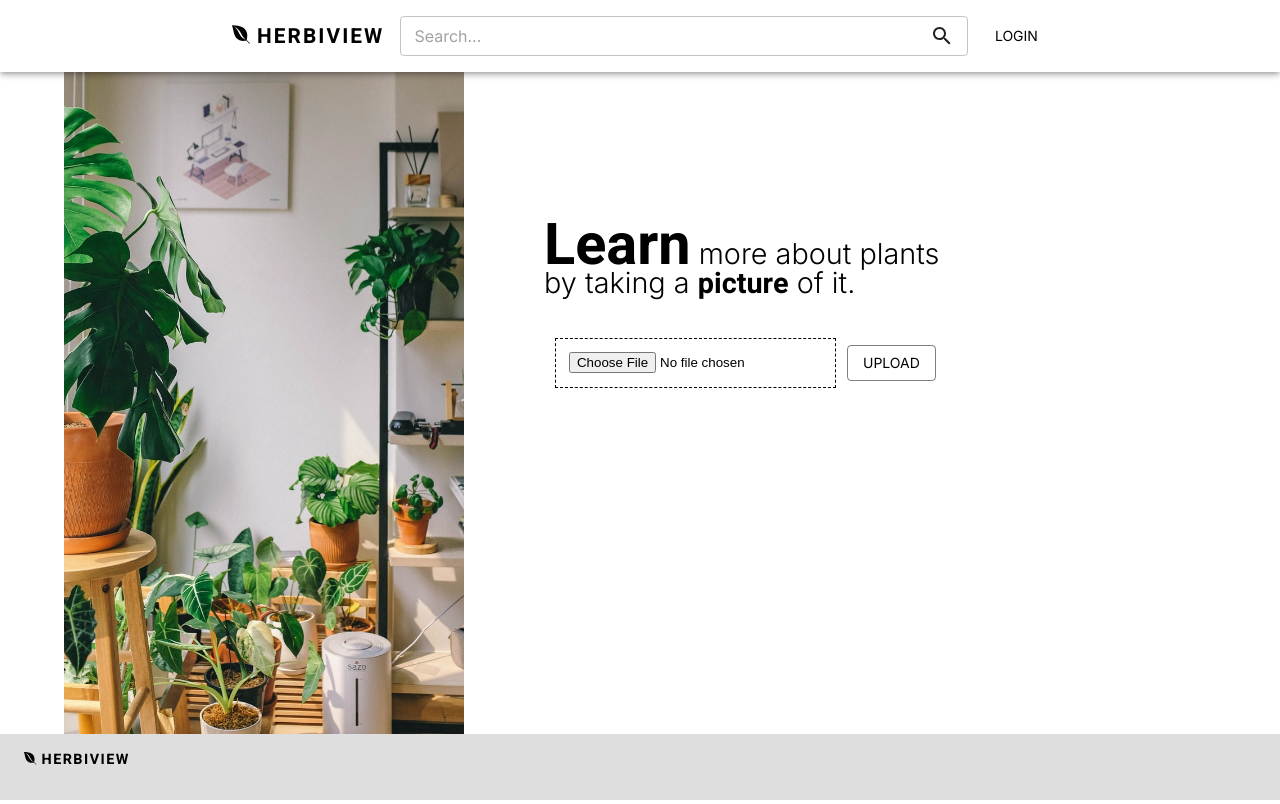
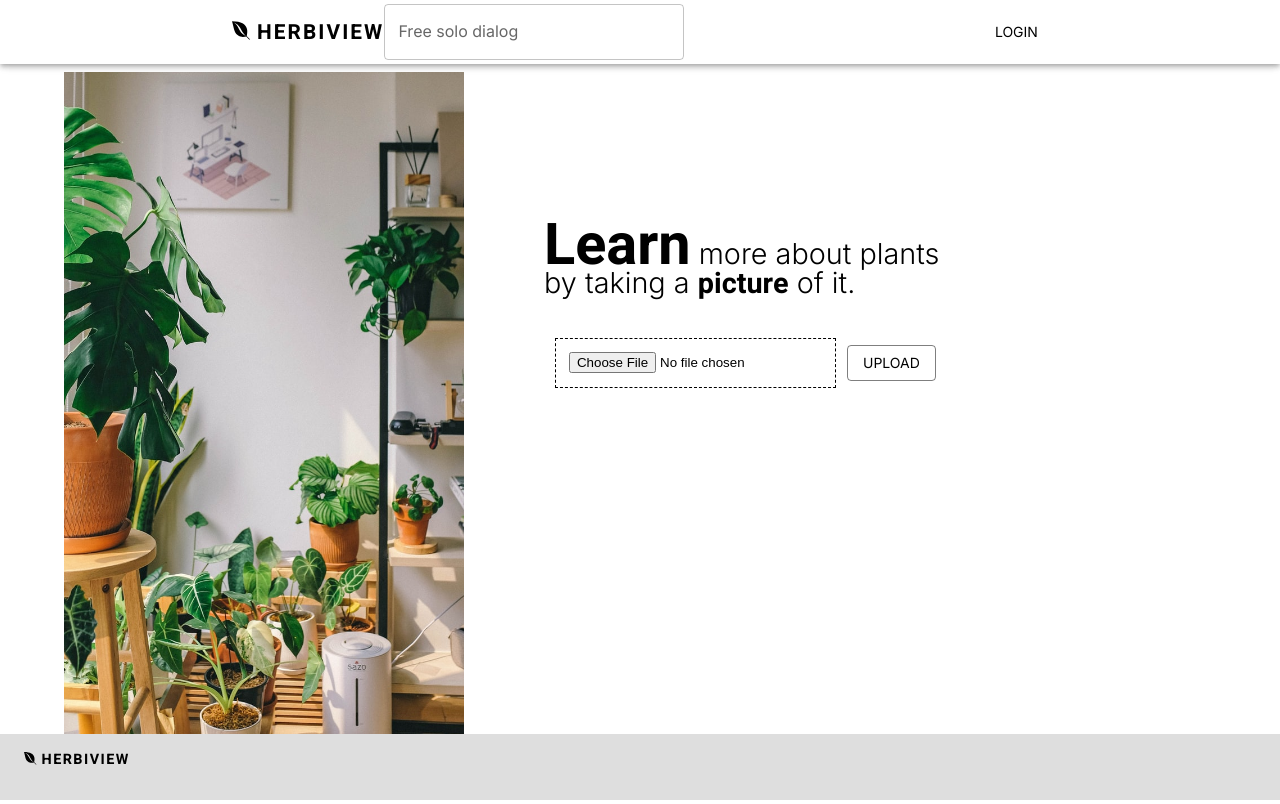
Before and after one commit to arismink/herbiview, a React (Create React App) app in the folder client/: page / in a window 1280 px wide. Built offline with nearby package versions, Linux system fonts and the light colour scheme.

Commit message:
add autocomplete component

```diff
--- a/client/src/components/Search.jsx
+++ b/client/src/components/Search.jsx
@@ -1,35 +1,268 @@
 import useSearchData from 'hooks/useSearchData';
 import SearchIcon from '@mui/icons-material/Search';
 
-import Box from '@mui/material/Box';
+import * as React from 'react';
+import {TextField, Dialog, DialogTitle, DialogContent, DialogContentText, DialogActions, Button} from '@mui/material';
 
-import OutlinedInput from '@mui/material/OutlinedInput';
+import Autocomplete, { createFilterOptions } from '@mui/material/Autocomplete';
 
+const filter = createFilterOptions();
 
 export default function SearchBar() {
-  const { state, searchApi } = useSearchData();
+  const [value, setValue] = React.useState(null);
+  const [open, toggleOpen] = React.useState(false);
 
+  const handleClose = () => {
+    setDialogValue({
+      title: '',
+      year: '',
+    });
+
+    toggleOpen(false);
+  };
+
+  const [dialogValue, setDialogValue] = React.useState({
+    title: '',
+    year: '',
+  });
+
+  const handleSubmit = (event) => {
+    event.preventDefault();
+    setValue({
+      title: dialogValue.title,
+      year: parseInt(dialogValue.year, 10),
+    });
+
+    handleClose();
+  };
 
   return (
-  <Box sx={{padding: 2}}>
+    <React.Fragment>
+      <Autocomplete
+        value={value}
+        onChange={(event, newValue) => {
+          if (typeof newValue === 'string') {
+            // timeout to avoid instant validation of the dialog's form.
+            setTimeout(() => {
+              toggleOpen(true);
+              setDialogValue({
+                title: newValue,
+                year: '',
+              });
+            });
+          } else if (newValue && newValue.inputValue) {
+            toggleOpen(true);
+            setDialogValue({
+              title: newValue.inputValue,
+              year: '',
+            });
+          } else {
+            setValue(newValue);
+          }
+        }}
+        filterOptions={(options, params) => {
+          const filtered = filter(options, params);
 
-      <form
-        autoComplete='off'
-        action="/" method="get">
-        <OutlinedInput
-          sx={{
-            height: 40
-          }}
-          type="text"
-          id="header-search"
-          placeholder="Search..."
-          name="s"
-          fullWidth
-          endAdornment={<SearchIcon />}
-          onChange={searchApi}
-        />
-      </form>
+          if (params.inputValue !== '') {
+            filtered.push({
+              inputValue: params.inputValue,
+              title: `Add "${params.inputValue}"`,
+            });
+          }
 
-  </Box>
-  )
+          return filtered;
+        }}
+        id="free-solo-dialog-demo"
+        options={top100Films}
+        getOptionLabel={(option) => {
+          // e.g value selected with enter, right from the input
+          if (typeof option === 'string') {
+            return option;
+          }
+          if (option.inputValue) {
+            return option.inputValue;
+          }
+          return option.title;
+        }}
+        selectOnFocus
+        clearOnBlur
+        handleHomeEndKeys
+        renderOption={(props, option) => <li {...props}>{option.title}</li>}
+        sx={{ width: 300 }}
+        freeSolo
+        renderInput={(params) => <TextField {...params} label="Free solo dialog" />}
+      />
+      <Dialog open={open} onClose={handleClose}>
+        <form onSubmit={handleSubmit}>
+          <DialogTitle>Add a new film</DialogTitle>
+          <DialogContent>
+            <DialogContentText>
+              Did you miss any film in our list? Please, add it!
+            </DialogContentText>
+            <TextField
+              autoFocus
+              margin="dense"
+              id="name"
+              value={dialogValue.title}
+              onChange={(event) =>
+                setDialogValue({
+                  ...dialogValue,
+                  title: event.target.value,
+                })
+              }
+              label="title"
+              type="text"
+              variant="standard"
+            />
+            <TextField
+              margin="dense"
+              id="name"
+              value={dialogValue.year}
+              onChange={(event) =>
+                setDialogValue({
+                  ...dialogValue,
+                  year: event.target.value,
+                })
+              }
+              label="year"
+              type="number"
+              variant="standard"
+            />
+          </DialogContent>
+          <DialogActions>
+            <Button onClick={handleClose}>Cancel</Button>
+            <Button type="submit">Add</Button>
+          </DialogActions>
+        </form>
+      </Dialog>
+    </React.Fragment>
+  );
 }
+
+// Top 100 films as rated by IMDb users. http://www.imdb.com/chart/top
+const top100Films = [
+  { title: 'The Shawshank Redemption', year: 1994 },
+  { title: 'The Godfather', year: 1972 },
+  { title: 'The Godfather: Part II', year: 1974 },
+  { title: 'The Dark Knight', year: 2008 },
+  { title: '12 Angry Men', year: 1957 },
+  { title: "Schindler's List", year: 1993 },
+  { title: 'Pulp Fiction', year: 1994 },
+  {
+    title: 'The Lord of the Rings: The Return of the King',
+    year: 2003,
+  },
+  { title: 'The Good, the Bad and the Ugly', year: 1966 },
+  { title: 'Fight Club', year: 1999 },
+  {
+    title: 'The Lord of the Rings: The Fellowship of the Ring',
+    year: 2001,
+  },
+  {
+    title: 'Star Wars: Episode V - The Empire Strikes Back',
+    year: 1980,
+  },
+  { title: 'Forrest Gump', year: 1994 },
+  { title: 'Inception', year: 2010 },
+  {
+    title: 'The Lord of the Rings: The Two Towers',
+    year: 2002,
+  },
+  { title: "One Flew Over the Cuckoo's Nest", year: 1975 },
+  { title: 'Goodfellas', year: 1990 },
+  { title: 'The Matrix', year: 1999 },
+  { title: 'Seven Samurai', year: 1954 },
+  {
+    title: 'Star Wars: Episode IV - A New Hope',
+    year: 1977,
+  },
+  { title: 'City of God', year: 2002 },
+  { title: 'Se7en', year: 1995 },
+  { title: 'The Silence of the Lambs', year: 1991 },
+  { title: "It's a Wonderful Life", year: 1946 },
+  { title: 'Life Is Beautiful', year: 1997 },
+  { title: 'The Usual Suspects', year: 1995 },
+  { title: 'Léon: The Professional', year: 1994 },
+  { title: 'Spirited Away', year: 2001 },
+  { title: 'Saving Private Ryan', year: 1998 },
+  { title: 'Once Upon a Time in the West', year: 1968 },
+  { title: 'American History X', year: 1998 },
+  { title: 'Interstellar', year: 2014 },
+  { title: 'Casablanca', year: 1942 },
+  { title: 'City Lights', year: 1931 },
+  { title: 'Psycho', year: 1960 },
+  { title: 'The Green Mile', year: 1999 },
+  { title: 'The Intouchables', year: 2011 },
+  { title: 'Modern Times', year: 1936 },
+  { title: 'Raiders of the Lost Ark', year: 1981 },
+  { title: 'Rear Window', year: 1954 },
+  { title: 'The Pianist', year: 2002 },
+  { title: 'The Departed', year: 2006 },
+  { title: 'Terminator 2: Judgment Day', year: 1991 },
+  { title: 'Back to the Future', year: 1985 },
+  { title: 'Whiplash', year: 2014 },
+  { title: 'Gladiator', year: 2000 },
+  { title: 'Memento', year: 2000 },
+  { title: 'The Prestige', year: 2006 },
+  { title: 'The Lion King', year: 1994 },
+  { title: 'Apocalypse Now', year: 1979 },
+  { title: 'Alien', year: 1979 },
+  { title: 'Sunset Boulevard', year: 1950 },
+  {
+    title: 'Dr. Strangelove or: How I Learned to Stop Worrying and Love the Bomb',
+    year: 1964,
+  },
+  { title: 'The Great Dictator', year: 1940 },
+  { title: 'Cinema Paradiso', year: 1988 },
+  { title: 'The Lives of Others', year: 2006 },
+  { title: 'Grave of the Fireflies', year: 1988 },
+  { title: 'Paths of Glory', year: 1957 },
+  { title: 'Django Unchained', year: 2012 },
+  { title: 'The Shining', year: 1980 },
+  { title: 'WALL·E', year: 2008 },
+  { title: 'American Beauty', year: 1999 },
+  { title: 'The Dark Knight Rises', year: 2012 },
+  { title: 'Princess Mononoke', year: 1997 },
+  { title: 'Aliens', year: 1986 },
+  { title: 'Oldboy', year: 2003 },
+  { title: 'Once Upon a Time in America', year: 1984 },
+  { title: 'Witness for the Prosecution', year: 1957 },
+  { title: 'Das Boot', year: 1981 },
+  { title: 'Citizen Kane', year: 1941 },
+  { title: 'North by Northwest', year: 1959 },
+  { title: 'Vertigo', year: 1958 },
+  {
+    title: 'Star Wars: Episode VI - Return of the Jedi',
+    year: 1983,
+  },
+  { title: 'Reservoir Dogs', year: 1992 },
+  { title: 'Braveheart', year: 1995 },
+  { title: 'M', year: 1931 },
+  { title: 'Requiem for a Dream', year: 2000 },
+  { title: 'Amélie', year: 2001 },
+  { title: 'A Clockwork Orange', year: 1971 },
+  { title: 'Like Stars on Earth', year: 2007 },
+  { title: 'Taxi Driver', year: 1976 },
+  { title: 'Lawrence of Arabia', year: 1962 },
+  { title: 'Double Indemnity', year: 1944 },
+  {
+    title: 'Eternal Sunshine of the Spotless Mind',
+    year: 2004,
+  },
+  { title: 'Amadeus', year: 1984 },
+  { title: 'To Kill a Mockingbird', year: 1962 },
+  { title: 'Toy Story 3', year: 2010 },
+  { title: 'Logan', year: 2017 },
+  { title: 'Full Metal Jacket', year: 1987 },
+  { title: 'Dangal', year: 2016 },
+  { title: 'The Sting', year: 1973 },
+  { title: '2001: A Space Odyssey', year: 1968 },
+  { title: "Singin' in the Rain", year: 1952 },
+  { title: 'Toy Story', year: 1995 },
+  { title: 'Bicycle Thieves', year: 1948 },
+  { title: 'The Kid', year: 1921 },
+  { title: 'Inglourious Basterds', year: 2009 },
+  { title: 'Snatch', year: 2000 },
+  { title: '3 Idiots', year: 2009 },
+  { title: 'Monty Python and the Holy Grail', year: 1975 },
+];
--- a/client/src/styles/Theme.jsx
+++ b/client/src/styles/Theme.jsx
@@ -40,16 +40,16 @@ const theme = createTheme({
         }
     }
   },
-  overrides: {
-    MuiOutlinedInput: {
-      root: {
-        "& $notchedOutline": {
-          borderColor: "#d3d3d3",
-          borderWidth: 0.5
-        }
-      }
-    }
-  }
+  // overrides: {
+  //   MuiOutlinedInput: {
+  //     root: {
+  //       "& $notchedOutline": {
+  //         borderColor: "#d3d3d3",
+  //         borderWidth: 0.5
+  //       }
+  //     }
+  //   }
+  // }
 });
 
 export default theme;
```
